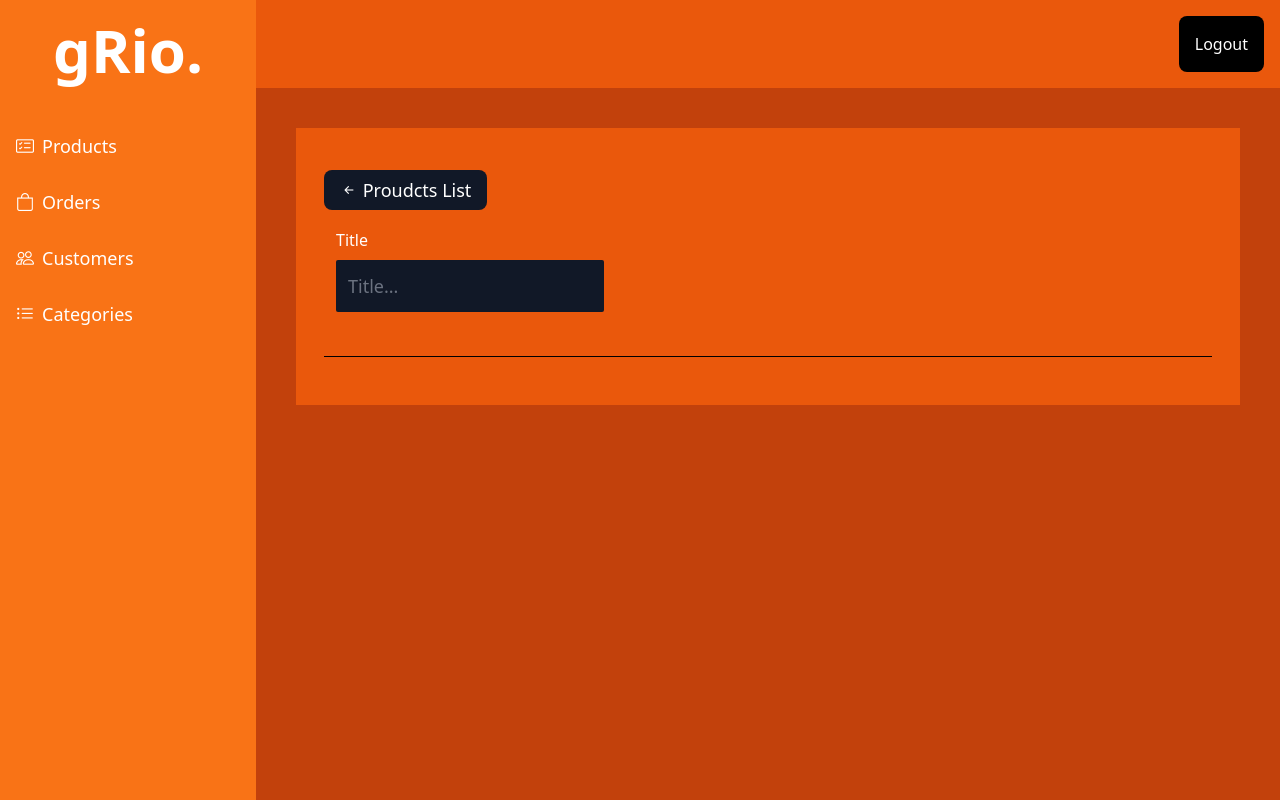
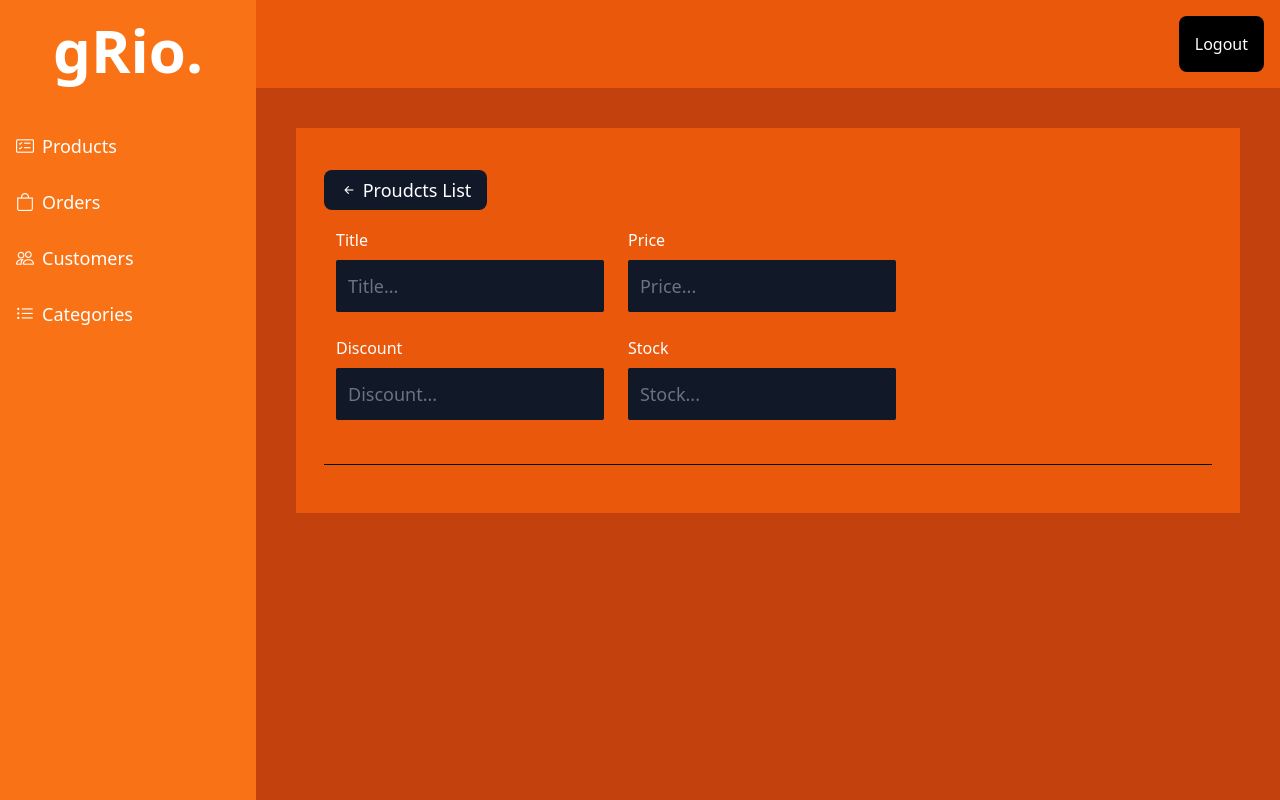
Before and after one commit to mohit838/E-Commerce-FullStack-MERN, a React (Create React App) app in the folder client/: page /dashboard/create-product in a window 1280 px wide. Built offline with nearby package versions, Linux system fonts and the light colour scheme; sample sign-in values are in the browser's storage.

Commit message:
Update createProdcut page

```diff
--- a/client/src/screens/dashboard/CreateProduct.jsx
+++ b/client/src/screens/dashboard/CreateProduct.jsx
@@ -3,7 +3,7 @@ import { Link } from "react-router-dom";
 // import toast, { Toaster } from "react-hot-toast";
 import Wrapper from "./Wrapper";
 import ScreenHeader from "../../components/ScreenHeader";
-import Spinner from "../../components/Spinner";
+// import Spinner from "../../components/Spinner";
 
 const CreateProduct = () => {
   return (
@@ -29,6 +29,49 @@ const CreateProduct = () => {
                     placeholder="title..."
                   />
                 </div>
+
+                <div className="w-full md:w-6/12 p-3">
+                  <label htmlFor="price" className="label">
+                    price
+                  </label>
+                  <input
+                    type="number"
+                    name="price"
+                    className="form-control"
+                    id="price"
+                    placeholder="price..."
+                    onChange=""
+                    value=""
+                  />
+                </div>
+                <div className="w-full md:w-6/12 p-3">
+                  <label htmlFor="discount" className="label">
+                    discount
+                  </label>
+                  <input
+                    type="number"
+                    name="discount"
+                    className="form-control"
+                    id="discount"
+                    placeholder="discount..."
+                    onChange=""
+                    value=""
+                  />
+                </div>
+                <div className="w-full md:w-6/12 p-3">
+                  <label htmlFor="stock" className="label">
+                    stock
+                  </label>
+                  <input
+                    type="number"
+                    name="stock"
+                    className="form-control"
+                    id="stock"
+                    placeholder="stock..."
+                    onChange=""
+                    value=""
+                  />
+                </div>
               </div>
             </form>
           </div>
```
